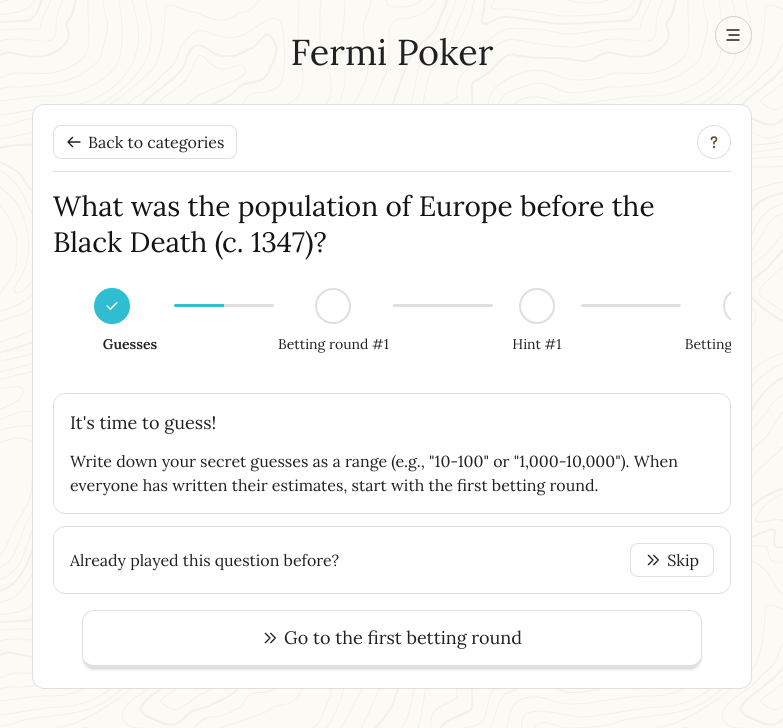
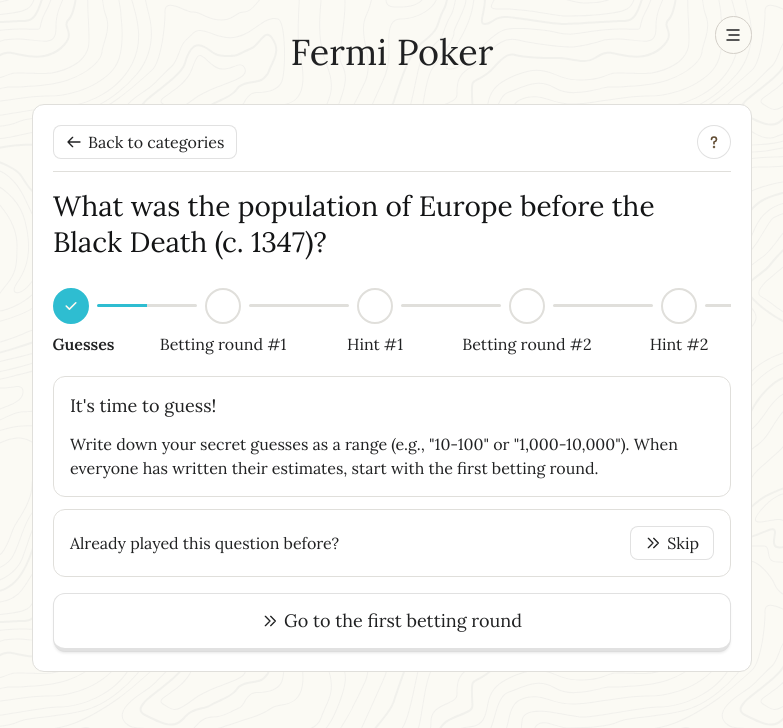
Before and after one commit to danielfetz/fermi-poker-questions, a React (Create React App) app: page /play in a window 1280 px wide. Shown: the top 728 px of the page, without its empty margins (248-1031 px from the left). Built offline with nearby package versions, Linux system fonts and the light colour scheme.

Commit message:
Update skip button and stepper styles
- Skip button inline: width 100%, margin-top 16px
- Stepper label: position absolute, margin-top 47px, font-size 16px
- First step label: padding-left 25px desktop, 37px mobile
- Stepper line: margin 1rem 0.5rem 0

```diff
--- a/src/styles.css
+++ b/src/styles.css
@@ -1912,8 +1912,8 @@ header.pt-28 {
 
 /* Inline positioning (desktop when content fits) */
 .question-overlay-skip-btn.skip-button-inline {
-  position: relative;
-  margin: 1rem auto 0;
+  width: 100%;
+  margin-top: 16px;
 }
 
 /* Placeholder to reserve space when button is fixed */
@@ -1987,22 +1987,30 @@ header.pt-28 {
 }
 
 .stepper-label {
-  font-size: 14px;
+  font-size: 16px;
   font-weight: medium;
   text-align: center;
   line-height: 1.2;
   white-space: nowrap;
   min-width: 80px; /* Ensure consistent spacing */
+  position: absolute;
+  margin-top: 47px;
 }
 
 .first-step .stepper-label {
-  padding-left: 37px;
+  padding-left: 25px;
+}
+
+@media (max-width: 640px) {
+  .first-step .stepper-label {
+    padding-left: 37px;
+  }
 }
 
 .stepper-line {
   flex: 1;
   height: 3px; /* Increased from 2px to 4px */
-  margin: 1rem 0.25rem 0 0.25rem;
+  margin: 1rem 0.5rem 0;
   transition: all 0.3s ease;
   position: relative;
   top: 0;
```
